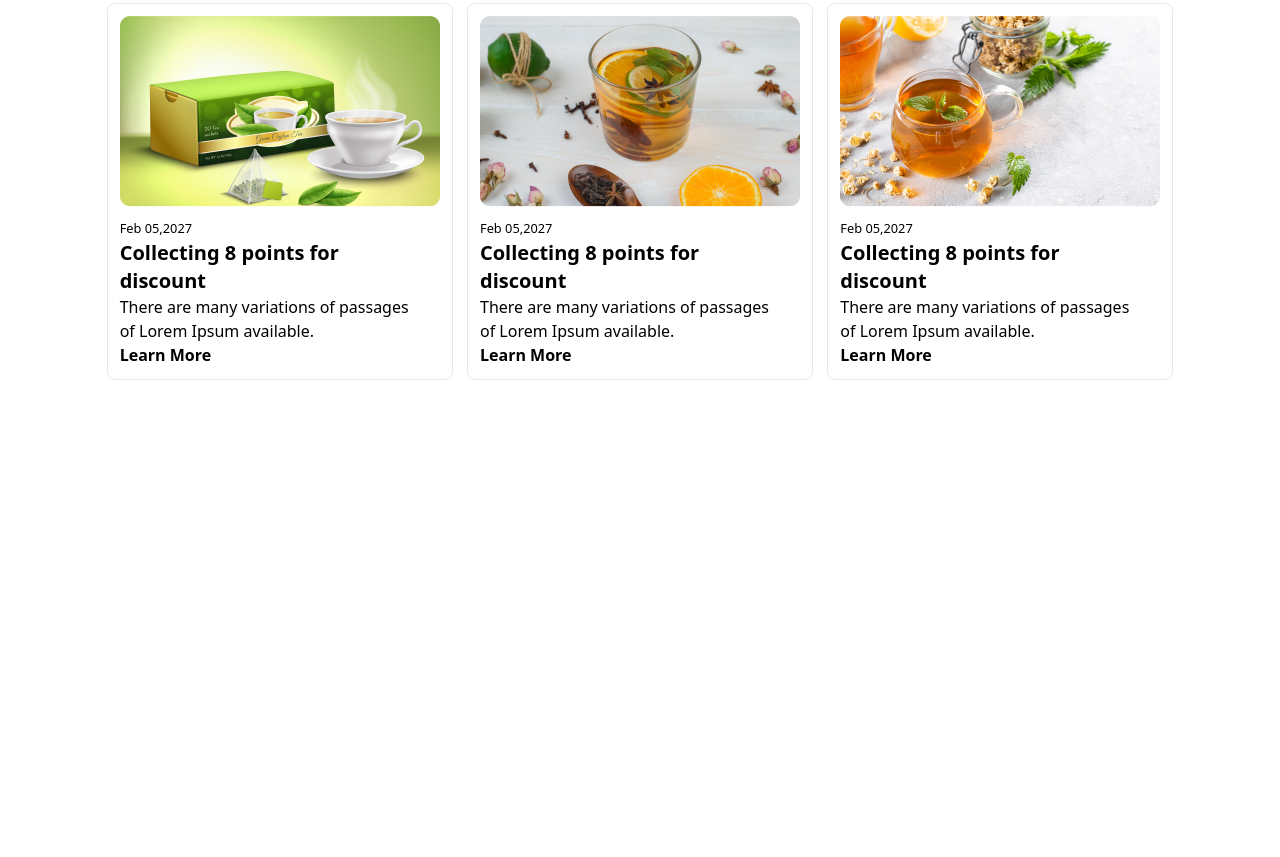
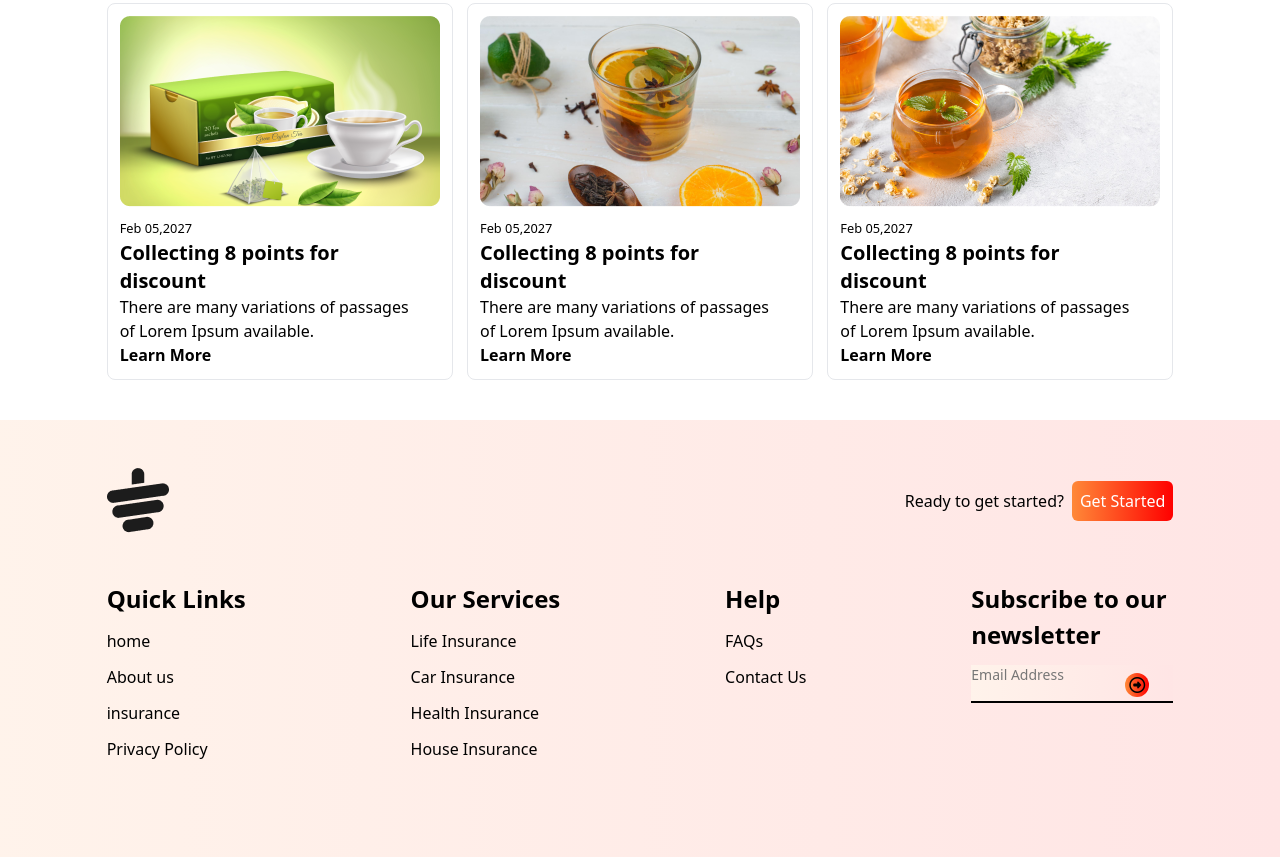
Before and after one commit to Md-Azad/tea-house-with-tailwind, a plain HTML site: page index.html in a window 1280 px wide. Shown: the part 2394-3251 px from the top of the page. Before the commit the page ends 2790 px from the top, so only its background shows below. Drawn offline with nearby package versions, Linux system fonts and the light colour scheme.

Commit message:
footer section is completed

```diff
--- a/index.html
+++ b/index.html
@@ -48,6 +48,8 @@
                 "linear-gradient(270.00deg, rgb(255, 0, 0) 0%,rgb(255, 137, 56) 100%)",
               grad4:
                 "linear-gradient(90.00deg, rgb(217, 217, 217),rgba(255, 255, 255, 0) 100%)",
+              gradFooter:
+                "linear-gradient(270.00deg, rgba(255, 0, 0, 0.1),rgba(255, 137, 56, 0.1) 100%)",
             },
             fontFamily: {
               manrope: ["Manrope", " sans-serif"],
@@ -317,5 +319,68 @@
       </div>
       <!-- Event section ends here  -->
     </main>
+    <footer class="mt-10 bg-gradFooter">
+      <div class="w-10/12 mx-auto py-12">
+        <div class="flex justify-between">
+          <img src="./images/cup.png" alt="" />
+          <div class="flex gap-2 items-center">
+            <p>Ready to get started?</p>
+            <button class="bg-btnGradient text-white p-2 rounded-md">
+              Get Started
+            </button>
+          </div>
+        </div>
+        <div class="flex justify-between">
+          <div class="my-12 space-y-3">
+            <h3 class="font-bold text-[1.5rem]">Quick Links</h3>
+            <ul class="space-y-3">
+              <li>
+                <a href="#">home</a>
+              </li>
+              <li><a href="#">About us</a></li>
+              <li><a href="#">insurance</a></li>
+              <li><a href="#">Privacy Policy</a></li>
+            </ul>
+          </div>
+          <div class="my-12 space-y-3">
+            <h3 class="font-bold text-[1.5rem]">Our Services</h3>
+            <ul class="space-y-3">
+              <li>
+                <a href="#">Life Insurance</a>
+              </li>
+              <li><a href="#">Car Insurance</a></li>
+              <li><a href="#">Health Insurance</a></li>
+              <li><a href="#">House Insurance </a></li>
+            </ul>
+          </div>
+          <div class="my-12 space-y-3">
+            <h3 class="font-bold text-[1.5rem]">Help</h3>
+            <ul class="space-y-3">
+              <li>
+                <a href="#">FAQs</a>
+              </li>
+              <li><a href="#">Contact Us </a></li>
+            </ul>
+          </div>
+          <div class="relative my-12 space-y-3">
+            <h3 class="font-bold text-[1.5rem]">
+              Subscribe to our <br />
+              newsletter
+            </h3>
+            <input
+              type="text"
+              value="Email Address"
+              class="bg-gradFooter text-gray3 text-sm pb-4 border-b-2 border-black"
+              placeholder="Email Address"
+            />
+            <span
+              class="absolute bg-btnGradient right-6 top-20 p-1 rounded-full flex items-center"
+            >
+              <i class="fa-regular fa-circle-right"></i>
+            </span>
+          </div>
+        </div>
+      </div>
+    </footer>
   </body>
 </html>
```
